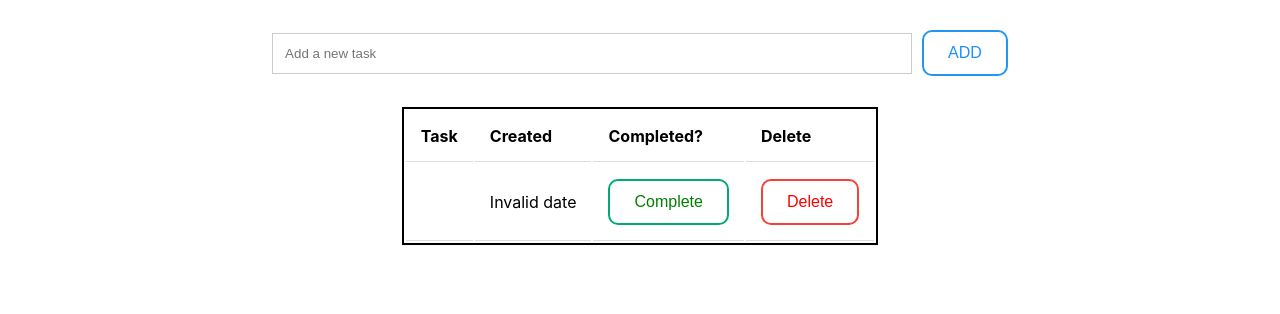
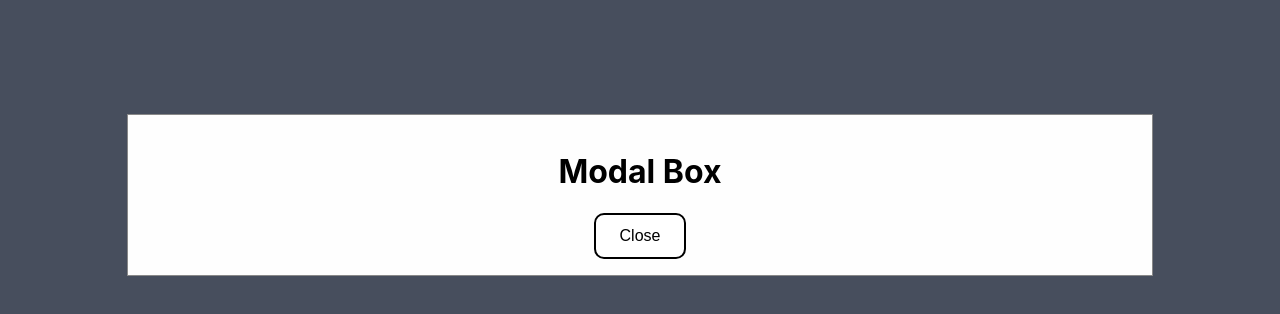
Before and after one commit to Alexlloydwhite/aws-react-todo-list, a React (Create React App) app: page / in a window 1280 px wide. Both pictures are taken after a click on the button "Delete". Shown: the top 314 px of the page. Built offline with nearby package versions, Linux system fonts and the light colour scheme; no server answers.

Commit message:
adding logic to open / close modal

```diff
--- a/src/components/DeleteModal/DeleteModal.css
+++ b/src/components/DeleteModal/DeleteModal.css
@@ -1,5 +1,5 @@
 .modal {
-    display: none; /* Hidden by default */
+    display: block; /* Hidden by default */
     position: fixed; /* Stay in place */
     z-index: 1; /* Sit on top */
     left: 0;
--- a/src/components/DeleteModal/DeleteModal.tsx
+++ b/src/components/DeleteModal/DeleteModal.tsx
@@ -1,13 +1,22 @@
+import React from 'react';
 import './DeleteModal.css';
 
-export default function DeleteModal() {
+interface IProps {
+    openDeleteModal: boolean
+    setOpenDeleteModal: React.Dispatch<React.SetStateAction<IProps["openDeleteModal"]>>
+}
+
+const DeleteModal: React.FC<IProps> = ({ openDeleteModal, setOpenDeleteModal }) => {
     return (
         <div className="modal">
             <div className="modal-content">
                 <div className="container">
                     <h1>Modal Box</h1>
+                    <button onClick={() => setOpenDeleteModal(false)}>Close</button>
                 </div>
             </div>
         </div>
     );
 }
+
+export default DeleteModal;
--- a/src/components/TodoTable/TodoTable.tsx
+++ b/src/components/TodoTable/TodoTable.tsx
@@ -1,9 +1,11 @@
-import { useEffect } from 'react';
+import { useEffect, useState } from 'react';
 import { useDispatch, useSelector } from 'react-redux';
 import { RootState } from '../../redux/reducers/_rootReducer';
 import { ActionType } from '../../redux/action-types/index';
 import './TodoTable.css';
 import moment from 'moment';
+
+import DeleteModal from '../DeleteModal/DeleteModal';
 
 interface TodoList {
     completed: boolean,
@@ -34,11 +36,14 @@ export default function TodoTable() {
         });
     }, [dispatch]);
 
+    const [openDeleteModal, setOpenDeleteModal] = useState(false);
+
     const deleteTask = (id: string) => {
-        dispatch({
-            type: ActionType.deleteTask,
-            id: id
-        });
+        setOpenDeleteModal(true);
+        // dispatch({
+        //     type: ActionType.deleteTask,
+        //     id: id
+        // });
     }
 
     return (
@@ -74,6 +79,12 @@ export default function TodoTable() {
                     </tbody>
                 </table>
             }
+            {openDeleteModal &&
+                <DeleteModal
+                    openDeleteModal={openDeleteModal}
+                    setOpenDeleteModal={setOpenDeleteModal}
+                />
+            }
         </div>
     );
 }
```
Lines whose indentation alone changed are shown as unchanged.
